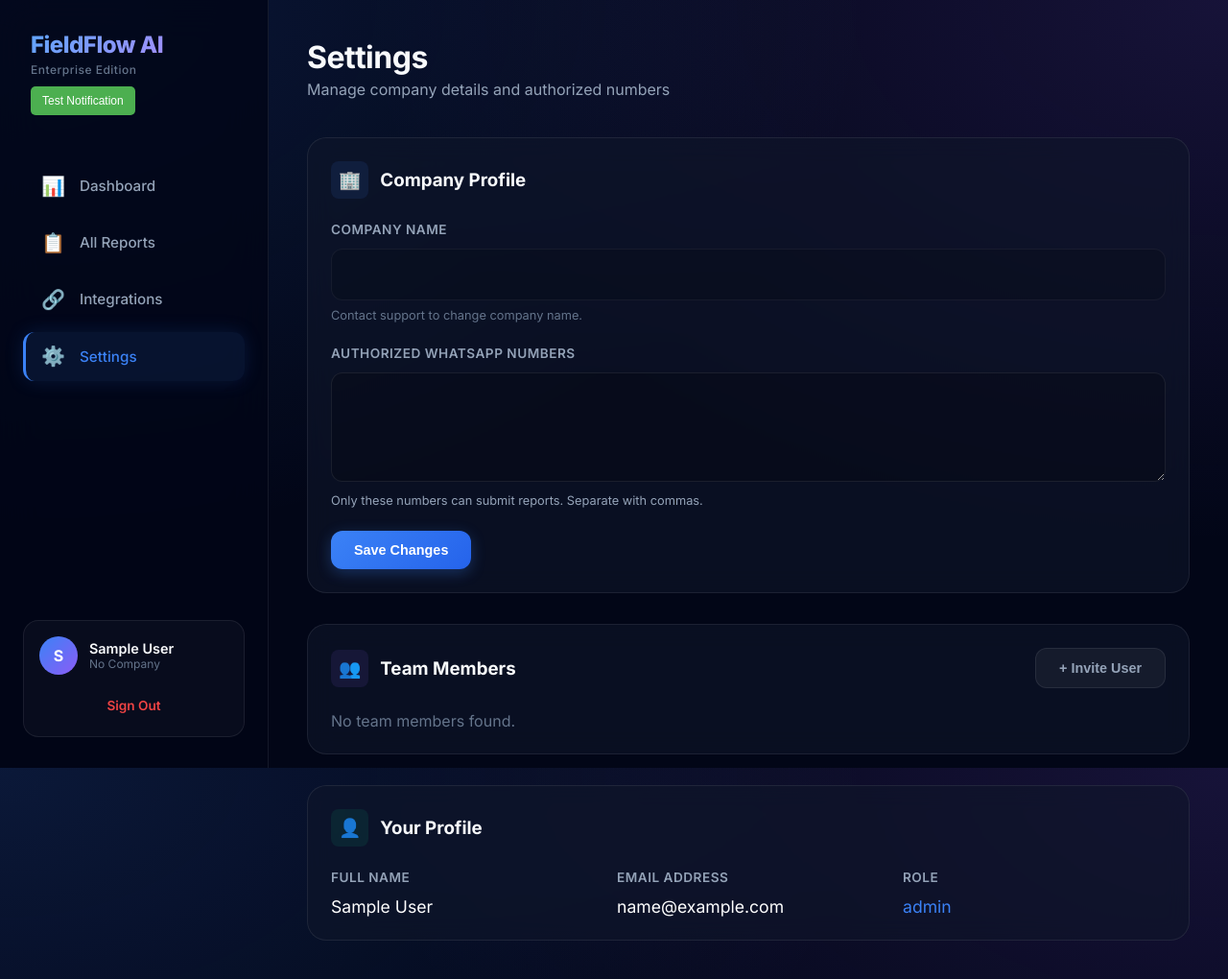
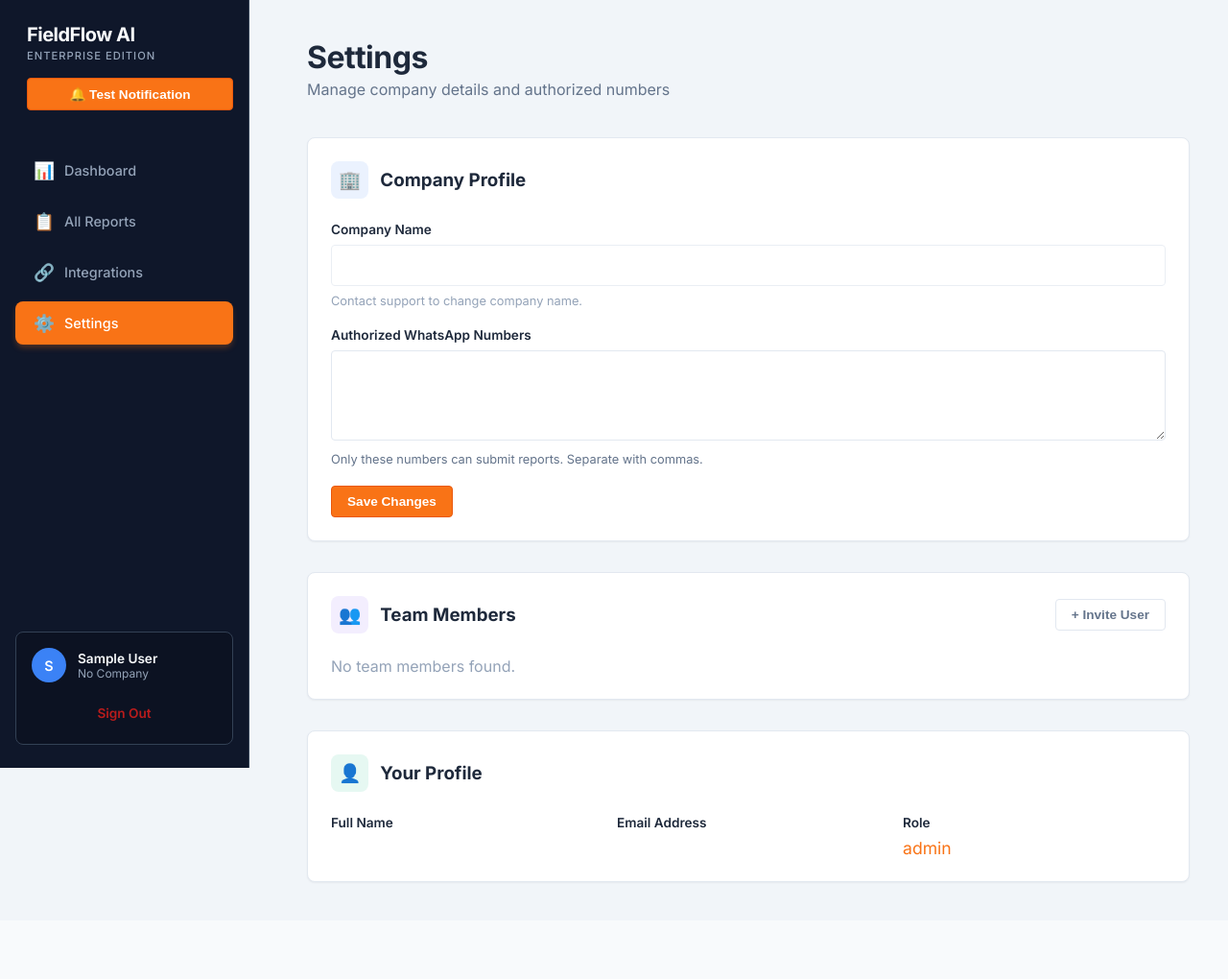
Before and after one commit to efekandursun/rapidsite-ai, a Flask app: page /settings in a window 1280 px wide. Shown: the whole page at 96% size. After the commit the page ends 920 px from the top, so only its background shows below. Run offline with Flask 3, Linux system fonts and the light colour scheme; the visitor is signed in with stand-in values (Sample User, id 1); data comes from the database, SQL or seed files in the repository; data that the repository does not hold is empty; some libraries are stand-ins or nearby versions.

Commit message:
Redesign dashboard to Construction Enterprise theme

```diff
--- a/static/css/main.css
+++ b/static/css/main.css
@@ -2,27 +2,51 @@
 @import url('https://fonts.googleapis.com/css2?family=Inter:wght@300;400;500;600;700;800&display=swap');
 
 :root {
-    /* Deep Space Palette */
-    --bg-dark: #020617;      /* Slate 950 */
-    --bg-card: rgba(15, 23, 42, 0.6); /* Slate 900 + Opacity */
-    --bg-card-hover: rgba(30, 41, 59, 0.7); /* Slate 800 + Opacity */
+    /* Construction Enterprise Palette */
+    --bg-dark: #f1f5f9;
+    /* Slate 100 - Light clean background for workspace feeling */
+    --bg-sidebar: #0f172a;
+    /* Slate 900 - Strong dark sidebar */
+
+    /* Card Backgrounds */
+    --bg-card: #ffffff;
+    /* Pure White */
+    --bg-card-hover: #f8fafc;
+    /* Slate 50 */
 
     /* Accents */
-    --accent-primary: #3b82f6; /* Blue 500 */
-    --accent-secondary: #8b5cf6; /* Violet 500 */
-    --accent-success: #10b981; /* Emerald 500 */
-    --accent-warning: #f59e0b; /* Amber 500 */
-    --accent-danger: #ef4444; /* Red 500 */
+    --accent-primary: #f97316;
+    /* Construction Orange */
+    --accent-primary-hover: #ea580c;
+    --accent-secondary: #3b82f6;
+    /* Steel Blue */
+    --accent-success: #15803d;
+    /* Engineering Green */
+    --accent-warning: #b45309;
+    /* Amber 700 */
+    --accent-danger: #b91c1c;
+    /* Red 700 */
 
     /* Text */
-    --text-primary: #f8fafc; /* Slate 50 */
-    --text-secondary: #94a3b8; /* Slate 400 */
-    --text-muted: #64748b; /* Slate 500 */
+    --text-primary: #1e293b;
+    /* Slate 800 */
+    --text-secondary: #64748b;
+    /* Slate 500 */
+    --text-muted: #94a3b8;
+    /* Slate 400 */
+    --text-on-dark: #f8fafc;
+    /* White text for sidebar/buttons */
 
-    /* Borders & Glows */
-    --border-light: rgba(255, 255, 255, 0.08);
-    --glass-shadow: 0 4px 30px rgba(0, 0, 0, 0.1);
-    --glow-primary: 0 0 20px rgba(59, 130, 246, 0.15);
+    /* Borders & Shadows - Clean & Rigid */
+    --border-light: #e2e8f0;
+    /* Slate 200 */
+    --border-dark: #334155;
+    /* Slate 700 (for dark areas) */
+    --shadow-sm: 0 1px 2px 0 rgb(0 0 0 / 0.05);
+    --shadow-md: 0 4px 6px -1px rgb(0 0 0 / 0.1);
+    --radius-sm: 4px;
+    --radius-md: 8px;
+    /* More angular, industrial look */
 }
 
 * {
@@ -32,12 +56,8 @@
 }
 
 body {
-    font-family: 'Inter', sans-serif;
+    font-family: 'Inter', system-ui, -apple-system, sans-serif;
     background-color: var(--bg-dark);
-    background-image:
-        radial-gradient(at 0% 0%, rgba(59, 130, 246, 0.15) 0px, transparent 50%),
-        radial-gradient(at 100% 0%, rgba(139, 92, 246, 0.15) 0px, transparent 50%);
-    background-attachment: fixed;
     color: var(--text-primary);
     min-height: 100vh;
     display: flex;
@@ -46,17 +66,20 @@ body {
 
 /* Scrollbar */
 ::-webkit-scrollbar {
-    width: 8px;
+    width: 6px;
 }
+
 ::-webkit-scrollbar-track {
     background: transparent;
 }
+
 ::-webkit-scrollbar-thumb {
-    background: rgba(255, 255, 255, 0.1);
-    border-radius: 4px;
+    background: #cbd5e1;
+    border-radius: 3px;
 }
+
 ::-webkit-scrollbar-thumb:hover {
-    background: rgba(255, 255, 255, 0.2);
+    background: #94a3b8;
 }
 
 /* Layout */
@@ -67,14 +90,13 @@ body {
 
 /* Sidebar */
 .sidebar {
-    width: 280px;
+    width: 260px;
     height: 100vh;
-    background: rgba(2, 6, 23, 0.8);
-    backdrop-filter: blur(20px);
-    border-right: 1px solid var(--border-light);
+    background: var(--bg-sidebar);
+    border-right: 1px solid var(--border-dark);
     display: flex;
     flex-direction: column;
-    padding: 2rem 1.5rem;
+    padding: 1.5rem 1rem;
     position: fixed;
     top: 0;
     left: 0;
@@ -82,25 +104,24 @@ body {
 }
 
 .logo-container {
-    margin-bottom: 3rem;
-    padding-left: 0.5rem;
+    margin-bottom: 2.5rem;
+    padding-left: 0.75rem;
 }
 
 .logo-text {
-    font-size: 1.5rem;
-    font-weight: 800;
-    background: linear-gradient(135deg, #60a5fa, #c084fc);
-    -webkit-background-clip: text;
-    -webkit-text-fill-color: transparent;
+    font-size: 1.25rem;
+    font-weight: 700;
+    color: var(--text-on-dark);
     letter-spacing: -0.5px;
 }
 
 .logo-sub {
-    font-size: 0.75rem;
+    font-size: 0.7rem;
     color: var(--text-muted);
     font-weight: 500;
-    margin-top: 0.25rem;
-    letter-spacing: 0.5px;
+    margin-top: 0.2rem;
+    text-transform: uppercase;
+    letter-spacing: 1px;
 }
 
 .nav-menu {
@@ -113,41 +134,41 @@ body {
 .nav-item {
     display: flex;
     align-items: center;
-    gap: 1rem;
-    padding: 0.85rem 1rem;
-    border-radius: 12px;
-    color: var(--text-secondary);
+    gap: 0.75rem;
+    padding: 0.75rem 1rem;
+    border-radius: var(--radius-md);
+    color: var(--text-muted);
     text-decoration: none;
     font-weight: 500;
-    font-size: 0.95rem;
-    transition: all 0.3s ease;
+    font-size: 0.9rem;
+    transition: all 0.2s ease;
     border-left: 3px solid transparent;
 }
 
 .nav-item:hover {
     background: rgba(255, 255, 255, 0.05);
-    color: var(--text-primary);
+    color: var(--text-on-dark);
 }
 
 .nav-item.active {
-    background: rgba(59, 130, 246, 0.1);
-    color: var(--accent-primary);
-    border-left-color: var(--accent-primary);
-    box-shadow: var(--glow-primary);
+    background: var(--accent-primary);
+    color: white;
+    border-left-color: transparent;
+    box-shadow: 0 4px 6px -1px rgba(249, 115, 22, 0.3);
 }
 
 .nav-icon {
-    font-size: 1.25rem;
-    width: 24px;
+    font-size: 1.1rem;
+    width: 20px;
     text-align: center;
 }
 
 .user-panel {
     margin-top: auto;
-    background: rgba(255, 255, 255, 0.03);
-    border-radius: 16px;
+    background: rgba(0, 0, 0, 0.2);
+    border-radius: var(--radius-md);
     padding: 1rem;
-    border: 1px solid var(--border-light);
+    border: 1px solid var(--border-dark);
 }
 
 .user-info {
@@ -158,21 +179,21 @@ body {
 }
 
 .user-avatar {
-    width: 40px;
-    height: 40px;
+    width: 36px;
+    height: 36px;
     border-radius: 50%;
-    background: linear-gradient(135deg, var(--accent-primary), var(--accent-secondary));
+    background: var(--accent-secondary);
     display: flex;
     align-items: center;
     justify-content: center;
-    font-weight: 700;
+    font-weight: 600;
     color: white;
-    font-size: 1rem;
+    font-size: 0.9rem;
 }
 
 .user-details h4 {
-    color: var(--text-primary);
-    font-size: 0.9rem;
+    color: var(--text-on-dark);
+    font-size: 0.85rem;
     font-weight: 600;
 }
 
@@ -202,7 +223,8 @@ body {
 /* Main Content */
 .main-content {
     flex: 1;
-    margin-left: 280px; /* Sidebar width */
+    margin-left: 280px;
+    /* Sidebar width */
     padding: 2.5rem;
     max-width: 1600px;
     margin-right: auto;
@@ -229,156 +251,163 @@ body {
     margin-top: 0.25rem;
 }
 
-/* Cards (Glassmorphism) */
+/* Cards (Cleaner, Industrial) */
 .glass-card {
     background: var(--bg-card);
-    backdrop-filter: blur(12px);
     border: 1px solid var(--border-light);
-    border-radius: 20px;
+    border-radius: var(--radius-md);
     padding: 1.5rem;
-    transition: all 0.4s cubic-bezier(0.4, 0, 0.2, 1);
+    box-shadow: var(--shadow-sm);
+    transition: all 0.2s ease;
 }
 
 .glass-card:hover {
-    background: var(--bg-card-hover);
-    transform: translateY(-4px);
-    box-shadow: 0 20px 40px -5px rgba(0, 0, 0, 0.3);
-    border-color: rgba(255, 255, 255, 0.15);
+    box-shadow: var(--shadow-md);
+    border-color: #cbd5e1;
+    transform: translateY(-2px);
 }
 
 /* Buttons */
 .btn {
-    padding: 0.75rem 1.5rem;
-    border-radius: 12px;
+    padding: 0.5rem 1rem;
+    border-radius: var(--radius-sm);
     font-weight: 600;
-    font-size: 0.9rem;
+    font-size: 0.85rem;
     cursor: pointer;
     border: none;
     display: inline-flex;
     align-items: center;
     gap: 0.5rem;
-    transition: all 0.3s ease;
+    transition: all 0.2s ease;
 }
 
 .btn-primary {
-    background: linear-gradient(135deg, var(--accent-primary), #2563eb);
+    background: var(--accent-primary);
     color: white;
-    box-shadow: 0 4px 15px rgba(59, 130, 246, 0.3);
+    border: 1px solid var(--accent-primary-hover);
 }
 
 .btn-primary:hover {
-    transform: translateY(-2px);
-    box-shadow: 0 8px 25px rgba(59, 130, 246, 0.4);
+    background: var(--accent-primary-hover);
+    box-shadow: var(--shadow-sm);
 }
 
 .btn-secondary {
-    background: rgba(255, 255, 255, 0.05);
+    background: white;
     border: 1px solid var(--border-light);
     color: var(--text-secondary);
 }
 
 .btn-secondary:hover {
-    background: rgba(255, 255, 255, 0.1);
+    background: #f1f5f9;
     color: var(--text-primary);
+    border-color: #cbd5e1;
 }
 
 /* Forms */
 .form-group {
-    margin-bottom: 1.5rem;
+    margin-bottom: 1.25rem;
 }
 
 .form-label {
     display: block;
-    color: var(--text-secondary);
+    color: var(--text-primary);
     font-size: 0.85rem;
     font-weight: 600;
-    text-transform: uppercase;
-    letter-spacing: 0.5px;
-    margin-bottom: 0.75rem;
+    margin-bottom: 0.5rem;
 }
 
 .form-control {
     width: 100%;
-    padding: 1rem;
-    background: rgba(0, 0, 0, 0.2);
+    padding: 0.75rem;
+    background: #fff;
     border: 1px solid var(--border-light);
-    border-radius: 12px;
+    border-radius: var(--radius-sm);
     color: var(--text-primary);
     font-family: inherit;
-    font-size: 1rem;
+    font-size: 0.9rem;
     transition: all 0.2s ease;
 }
 
 .form-control:focus {
     outline: none;
-    border-color: var(--accent-primary);
-    background: rgba(0, 0, 0, 0.4);
-    box-shadow: 0 0 0 4px rgba(59, 130, 246, 0.1);
+    border-color: var(--accent-secondary);
+    box-shadow: 0 0 0 3px rgba(59, 130, 246, 0.1);
 }
 
-/* Tables (Floating Rows) */
+/* Tables (Construction Standard) */
 .table-container {
     overflow-x: auto;
+    border: 1px solid var(--border-light);
+    border-radius: var(--radius-md);
+    background: white;
 }
 
 .premium-table {
     width: 100%;
-    border-collapse: separate;
-    border-spacing: 0 0.75rem; /* Gap between rows */
+    border-collapse: collapse;
 }
 
 .premium-table th {
     text-align: left;
-    padding: 0 1.5rem 0.5rem 1.5rem;
+    padding: 1rem;
+    background-color: #f8fafc;
     color: var(--text-muted);
     font-size: 0.75rem;
     font-weight: 700;
     text-transform: uppercase;
-    letter-spacing: 1px;
+    border-bottom: 1px solid var(--border-light);
 }
 
 .premium-table tbody tr {
-    background: var(--bg-card);
-    transition: all 0.3s ease;
+    background: transparent;
+    transition: background 0.15s ease;
 }
 
 .premium-table td {
-    padding: 1.25rem 1.5rem;
-    border-top: 1px solid var(--border-light);
+    padding: 1rem;
     border-bottom: 1px solid var(--border-light);
     vertical-align: middle;
-}
-
-.premium-table td:first-child {
-    border-left: 1px solid var(--border-light);
-    border-top-left-radius: 16px;
-    border-bottom-left-radius: 16px;
-}
-
-.premium-table td:last-child {
-    border-right: 1px solid var(--border-light);
-    border-top-right-radius: 16px;
-    border-bottom-right-radius: 16px;
+    color: var(--text-primary);
+    font-size: 0.9rem;
 }
 
 .premium-table tbody tr:hover {
-    transform: translateY(-2px);
     background: var(--bg-card-hover);
-    box-shadow: 0 10px 30px rgba(0, 0, 0, 0.2);
 }
 
 /* Badges */
 .badge {
-    padding: 0.35rem 0.85rem;
-    border-radius: 20px;
-    font-size: 0.75rem;
-    font-weight: 700;
+    padding: 0.25rem 0.75rem;
+    border-radius: 100px;
+    /* Pill shape */
+    font-size: 0.7rem;
+    font-weight: 600;
     text-transform: uppercase;
     letter-spacing: 0.5px;
     display: inline-block;
 }
 
-.badge-pending { background: rgba(245, 158, 11, 0.1); color: #fbbf24; border: 1px solid rgba(245, 158, 11, 0.2); }
-.badge-approved { background: rgba(16, 185, 129, 0.1); color: #34d399; border: 1px solid rgba(16, 185, 129, 0.2); }
-.badge-rejected { background: rgba(239, 68, 68, 0.1); color: #f87171; border: 1px solid rgba(239, 68, 68, 0.2); }
-.badge-synced { background: rgba(59, 130, 246, 0.1); color: #60a5fa; border: 1px solid rgba(59, 130, 246, 0.2); }
+.badge-pending {
+    background: #fff7ed;
+    color: #ea580c;
+    border: 1px solid #fed7aa;
+}
+
+.badge-approved {
+    background: #f0fdf4;
+    color: #15803d;
+    border: 1px solid #bbf7d0;
+}
+
+.badge-rejected {
+    background: #fef2f2;
+    color: #b91c1c;
+    border: 1px solid #fecaca;
+}
+
+.badge-synced {
+    background: #eff6ff;
+    color: #1d4ed8;
+    border: 1px solid #bfdbfe;
+}
--- a/templates/base.html
+++ b/templates/base.html
@@ -17,19 +17,11 @@
             <div class="logo-text">FieldFlow AI</div>
             <div class="logo-sub">Enterprise Edition</div>
             <!-- Test button for notifications -->
-            <button onclick="showToast('This is a test notification!', 'info')" style="
-                background-color: #4CAF50; /* Green */
-                border: none;
-                color: white;
-                padding: 8px 12px;
-                text-align: center;
-                text-decoration: none;
-                display: inline-block;
-                font-size: 12px;
-                margin-top: 10px;
-                cursor: pointer;
-                border-radius: 5px;
-            ">Test Notification</button>
+            <!-- Test button for notifications -->
+            <button onclick="showToast('This is a test notification!', 'info')" class="btn btn-primary"
+                style="width: 100%; justify-content: center; margin-top: 1rem;">
+                🔔 Test Notification
+            </button>
         </div>
 
         <nav class="nav-menu">
@@ -144,22 +136,23 @@
             toast.className = 'notification-toast';
             toast.innerHTML = `
                 <div style="
-                    background: linear-gradient(135deg, #1e1e3f 0%, #2a2a5a 100%);
-                    border: 1px solid ${type === 'success' ? '#22c55e' : '#4a9eff'};
-                    border-radius: 12px;
-                    padding: 16px 20px;
-                    color: #fff;
-                    box-shadow: 0 10px 40px rgba(0,0,0,0.5);
+                    background: #ffffff;
+                    border: 1px solid ${type === 'success' ? 'var(--accent-success)' : 'var(--accent-secondary)'};
+                    border-left: 4px solid ${type === 'success' ? 'var(--accent-success)' : 'var(--accent-secondary)'};
+                    border-radius: var(--radius-md);
+                    padding: 1rem;
+                    color: var(--text-primary);
+                    box-shadow: var(--shadow-md);
                     display: flex;
                     align-items: center;
                     gap: 12px;
                     min-width: 300px;
                     animation: slideIn 0.3s ease-out;
                 ">
-                    <span style="font-size: 24px;">🔔</span>
+                    <span style="font-size: 20px;">${type === 'success' ? '✅' : '🔔'}</span>
                     <div>
-                        <div style="font-weight: 600; margin-bottom: 4px;">New Report Received!</div>
-                        <div style="font-size: 0.85rem; color: #aaa;">Refreshing dashboard...</div>
+                        <div style="font-weight: 600; margin-bottom: 2px; font-size: 0.9rem;">${message}</div>
+                        <div style="font-size: 0.8rem; color: var(--text-secondary);">Refreshing dashboard...</div>
                     </div>
                 </div>
             `;
```
Also changed, not shown: brain.py (added, +76 -0 lines), parsey.py (added, +40 -0 lines), 1 other file.
